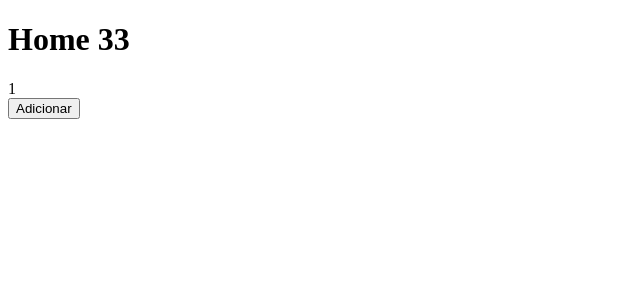
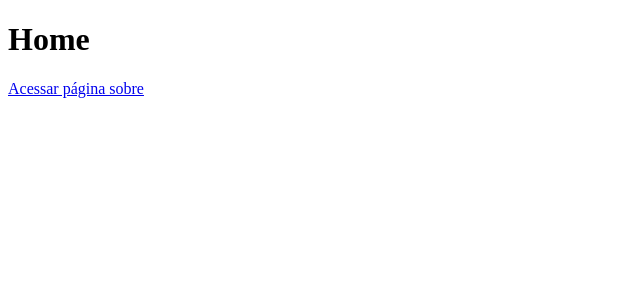
Before and after one commit to ianaugustosilva/unica-ideia, a Next.js app: page / in a window 1280 px wide. Shown: the top 300 px of the page, without its empty margins (0-640 px from the left). Built offline with nearby package versions, Linux system fonts and the light colour scheme.

Commit message:
teste de Link

```diff
--- a/pages/index.js
+++ b/pages/index.js
@@ -1,27 +1,13 @@
-import { useState } from "react";
+import Link from "next/link";
 
 function Home() {
 	return (
 		<div>
-			<h1>Home 33</h1>
-			<Contador />
+			<h1>Home</h1>
+			<Link href='/sobre'>
+				<a>Acessar página sobre</a>
+			</Link>
 		</div>
 	);
 }
-
-function Contador() {
-	const [contador, setContador] = useState(1);
-
-	function adicionarContador() {
-		setContador(contador + 1);
-	}
-
-	return (
-		<div>
-			<div>{contador}</div>
-			<button onClick={adicionarContador}>Adicionar</button>
-		</div>
-	);
-}
-
 export default Home;
```
Also changed, not shown: pages/sobre.js (added, +13 -0 lines), pages/tempo.js (added, +8 -0 lines).
